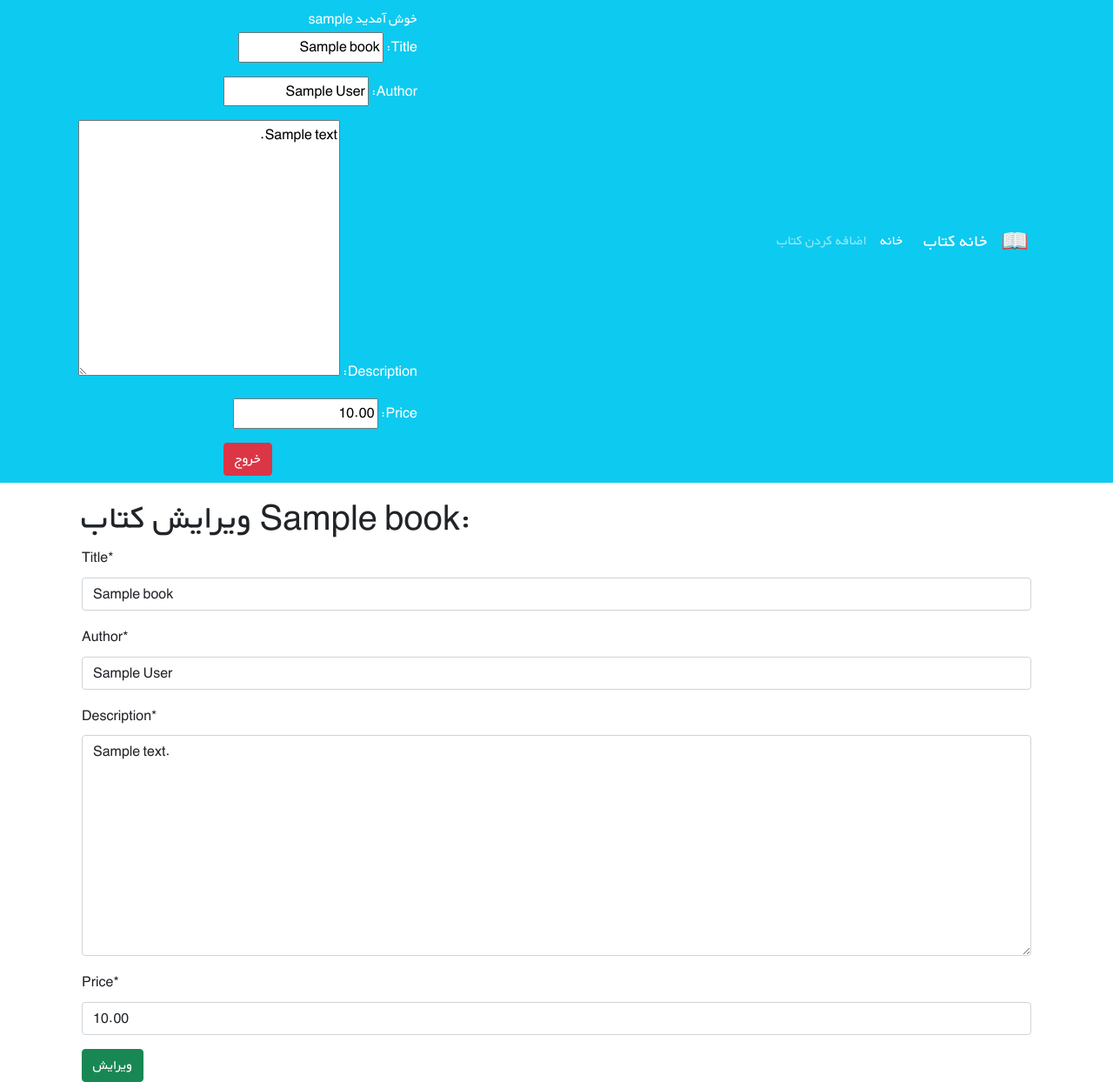
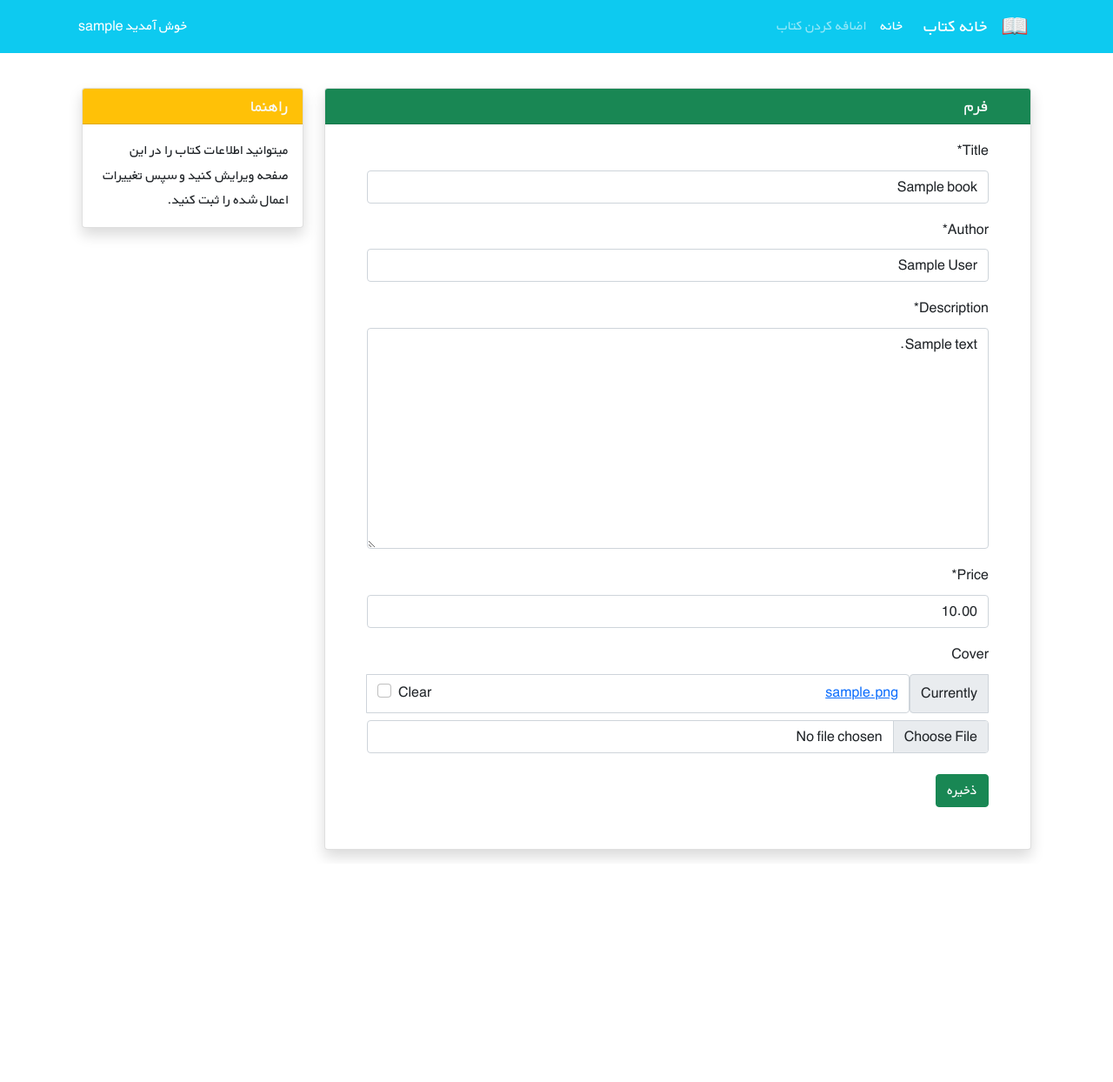
Before and after one commit to realhesam04/BookStore_Project, a Django app: page /books/1/edit/ in a window 1280 px wide. Shown: the whole page at 87% size. After the commit the page ends 988 px from the top, so only its background shows below. Run offline with Django 5.2, Linux system fonts and the light colour scheme; a user stored in the database is signed in; tables that the repository leaves empty hold one stand-in row (values such as "Sample post"); some libraries are stand-ins or nearby versions.

Commit message:
add adding picture by user for books & edit & delete button

```diff
--- a/books/templates/book/book_create.html
+++ b/books/templates/book/book_create.html
@@ -12,7 +12,7 @@
             <div class="card shadow my-3">
                 <h5 class="card-header bg-success text-light px-5">فرم</h5>
                 <div class="px-5 pt-3 pb-5">
-                    <form method="POST">
+                    <form method="POST" enctype="multipart/form-data">
                         {% csrf_token %}
                         {{ form|crispy }}
                         <button type="submit" class="btn btn-success mt-2">ذخیره</button>
--- a/books/templates/book/book_detail.html
+++ b/books/templates/book/book_detail.html
@@ -20,6 +20,9 @@
                             <div class="col-xs-12 col-md-6 text-center text-md-end mt-md-1 mt-4">
                                 <h1>{{ book.title}}</h1>
                                 <h5 class="small my-1"><span class="text-muted">نویسنده: </span>{{ book.author }}</h5>
+                                <a href="{% url 'book_update' book.id %}">ویرایش</a>
+                                <span> | </span>
+                                <a href="{% url 'book_delete' book.id %}">حذف</a>
                             </div>
                             <div class="col-xs-12 col-md-3 d-flex flex-column">
                                 <h3 class="align-self-center pt-2 text-muted align-self-md-end">
--- a/books/templates/book/book_update.html
+++ b/books/templates/book/book_update.html
@@ -6,13 +6,33 @@
 
 {% block content %}
 
-    <div class="container mt-3">
-        <h1>ویرایش کتاب {{ book.title }}:</h1>
-        <form method="POST">
-            {% csrf_token %}
-            {{ form|crispy }}
-            <button type="submit" class="btn btn-success">ویرایش</button>
-        </form>
+<div class="container mt-4" dir="rtl">
+    <div class="row">
+        <div class="col-9">
+            <div class="card shadow my-3">
+                <h5 class="card-header bg-success text-light px-5">فرم</h5>
+                <div class="px-5 pt-3 pb-5">
+                    <form method="POST" enctype="multipart/form-data">
+                        {% csrf_token %}
+                        {{ form|crispy }}
+                        <button type="submit" class="btn btn-success mt-2">ذخیره</button>
+                    </form>
+                </div>
+            </div>
+        </div>
+        <div class="col-3">
+
+                <div class="card my-3 shadow">
+                    <h5 class="card-header bg-warning text-light">راهنما</h5>
+                    <div class="card-body">
+                        <p class="card-text">
+                            میتوانید اطلاعات کتاب را در این صفحه ویرایش کنید و سپس تغییرات اعمال شده را ثبت کنید.
+                        </p>
+                    </div>
+                </div>
+
+        </div>
     </div>
+</div>
 
 {% endblock content %}
--- a/books/views.py
+++ b/books/views.py
@@ -18,13 +18,13 @@ class BookDetailView(generic.DetailView):
 
 class BookCreateView(generic.CreateView):
     model = Book
-    fields = ['title','author','description','price',]
+    fields = ['title','author','description','price', 'cover',]
     template_name = 'book/book_create.html'
 
 
 class BookUpdateView(generic.UpdateView):
     model = Book
-    fields = ['title','author','description','price',]
+    fields = ['title','author','description','price', 'cover',]
     template_name = 'book/book_update.html'
 
 
--- a/templates/_base.html
+++ b/templates/_base.html
@@ -40,7 +40,7 @@
         <div class="mx-2 text-white">
             {% if user.is_authenticated %}
                 خوش آمدید {{ user.username }}
-                {% if request.resolver_match.url_name != 'book_create' and request.resolver_match.url_name != 'password_change' %}
+                {% if request.resolver_match.url_name != 'book_create' and request.resolver_match.url_name != 'password_change' and request.resolver_match.url_name != 'book_update' %}
                 <form action="{% url 'logout' %}" method="POST">
                 {% csrf_token %}
                     {{ form.as_p }}
```
Also changed, not shown: images/2m.jpg (added), media/covers/2m.jpg (added).
